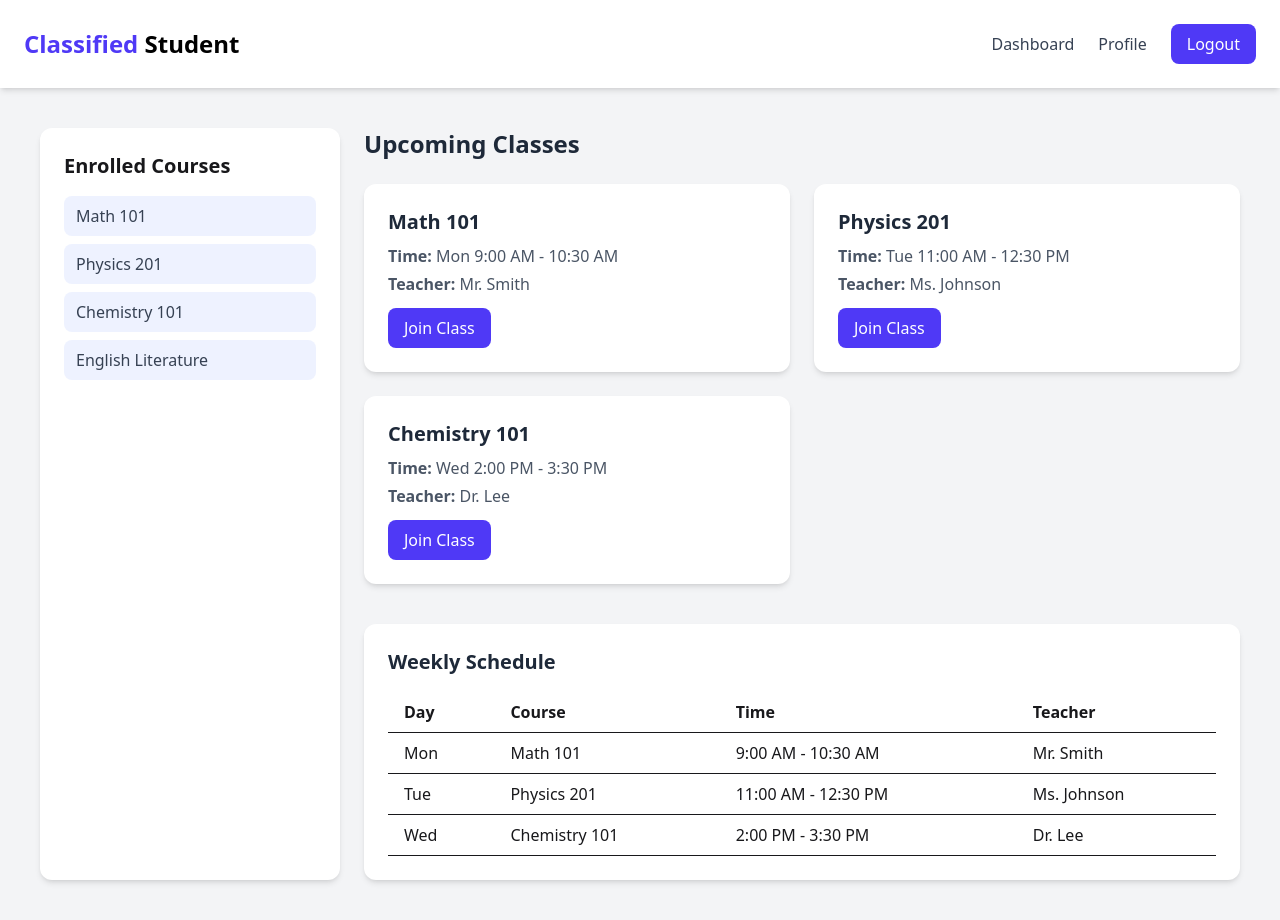
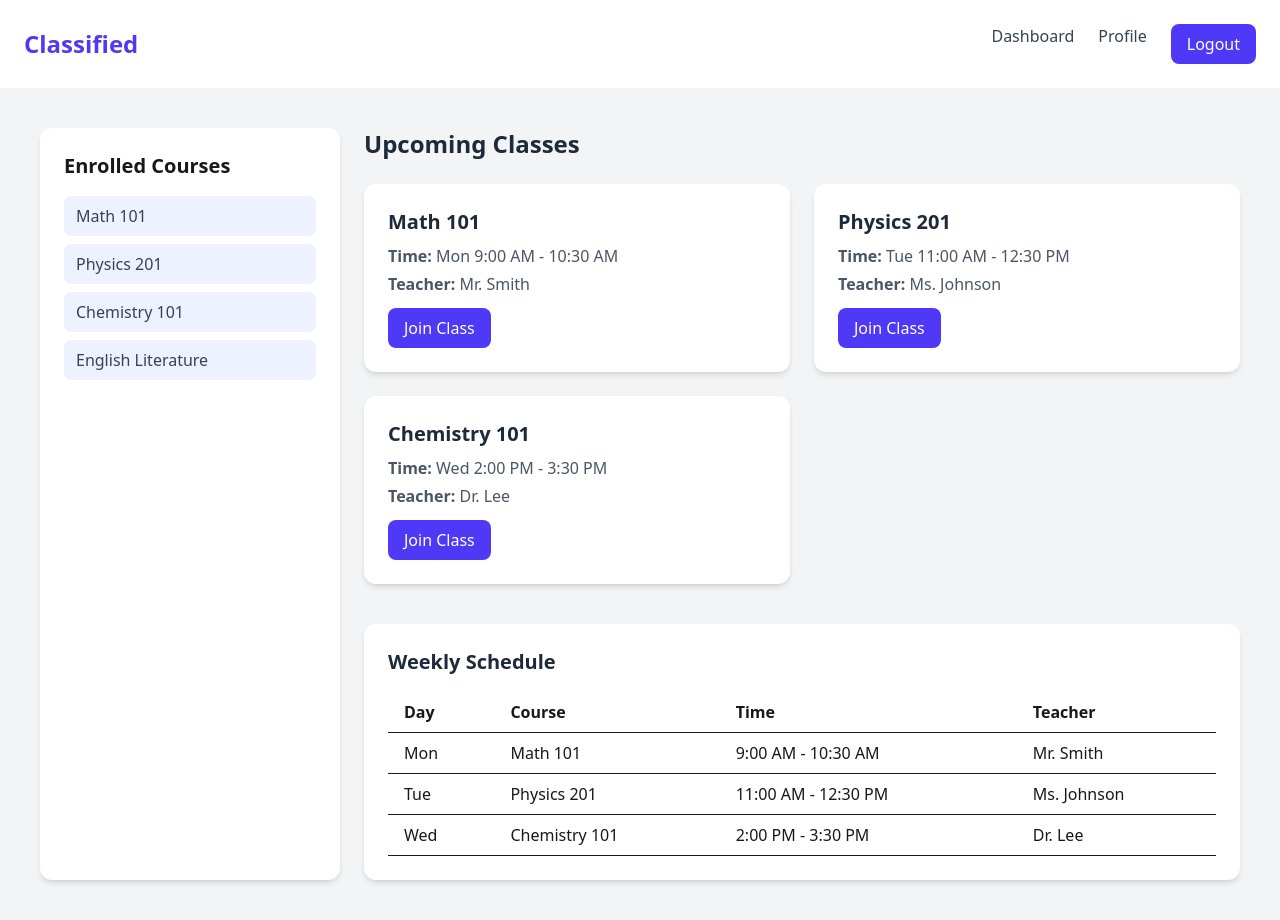
Before and after one commit to JamesDevyDev/Classified, a Next.js app: page /main/student-dashboard in a window 1280 px wide. Built offline with nearby package versions, Linux system fonts and the light colour scheme; no server answers.

Commit message:
added auth/ redirect/logout

```diff
--- /dev/null
+++ b/src/app/(api)/api/auth/logout/route.ts
@@ -0,0 +1,18 @@
+import { cookies } from "next/headers"
+import { NextResponse } from "next/server";
+
+export const GET = async () => {
+    const cookieStore = await cookies();
+    const jwtCookie = cookieStore.get('jwt');
+    if (!jwtCookie) return NextResponse.json("No cookies found", { status: 400 })
+
+    const response = NextResponse.json('User logged out.')
+
+    response.cookies.set('jwt', '', {
+        httpOnly: true,
+        secure: true,
+        path: "/",
+    })
+
+    return response
+}
--- /dev/null
+++ b/src/app/(main)/main/Navbar.tsx
@@ -0,0 +1,41 @@
+'use client'
+
+import React, { useEffect } from 'react'
+import useAuthStore from '@/zustand/useAuthStore'
+import { useRouter } from 'next/navigation'
+
+const Navbar = () => {
+    const router = useRouter()
+
+    const { getLoggedInUser, authUser, logoutFunction } = useAuthStore()
+
+    useEffect(() => {
+        getLoggedInUser()
+    }, [])
+
+    return (
+        <nav className="flex flex-col md:flex-row justify-between items-center p-4 md:p-6 bg-white shadow-md gap-4 ">
+            <h1 className="text-2xl font-bold text-indigo-600">
+                Classified <span className="text-black">{authUser?.role}</span>
+            </h1>
+            <div className="flex flex-col md:flex-row gap-3 md:gap-6">
+                <a href="/admin-dashboard" className="text-gray-700 hover:text-indigo-600">
+                    Dashboard
+                </a>
+                <a href="/profile" className="text-gray-700 hover:text-indigo-600">
+                    Profile
+                </a>
+                <button className="bg-indigo-600 text-white px-4 py-2 rounded-lg hover:bg-indigo-700" onClick={() => {
+                    logoutFunction()
+                    setTimeout(() => {
+                        router.push('/')
+                    }, 1000)
+                }}>
+                    Logout
+                </button>
+            </div>
+        </nav>
+    )
+}
+
+export default Navbar
--- a/src/app/(main)/main/admin-dashboard/page.tsx
+++ b/src/app/(main)/main/admin-dashboard/page.tsx
@@ -48,23 +48,7 @@ export default function AdminDashboard() {
 
     return (
         <div className="min-h-screen bg-gray-100 flex flex-col overflow-x-hidden">
-            {/* Navbar */}
-            <nav className="flex flex-col md:flex-row justify-between items-center p-4 md:p-6 bg-white shadow-md gap-4">
-                <h1 className="text-2xl font-bold text-indigo-600">
-                    Classified <span className="text-black">Admin</span>
-                </h1>
-                <div className="flex flex-col md:flex-row gap-3 md:gap-6">
-                    <a href="/admin-dashboard" className="text-gray-700 hover:text-indigo-600">
-                        Dashboard
-                    </a>
-                    <a href="/profile" className="text-gray-700 hover:text-indigo-600">
-                        Profile
-                    </a>
-                    <button className="bg-indigo-600 text-white px-4 py-2 rounded-lg hover:bg-indigo-700">
-                        Logout
-                    </button>
-                </div>
-            </nav>
+
 
             {/* Main Content */}
             <div className="flex-1 p-4 md:p-10 space-y-8">
--- a/src/app/(main)/main/layout.tsx
+++ b/src/app/(main)/main/layout.tsx
@@ -1,3 +1,4 @@
+import Navbar from "./Navbar";
 
 export default function mainLayout({
     children,
@@ -6,6 +7,9 @@ export default function mainLayout({
 }>) {
     return (
         <div className=''>
+            <div>
+                <Navbar />
+            </div>
             {children}
         </div>
     );
--- a/src/app/(main)/main/student-dashboard/page.tsx
+++ b/src/app/(main)/main/student-dashboard/page.tsx
@@ -19,17 +19,7 @@ export default function Dashboard() {
 
     return (
         <div className="min-h-screen bg-gray-100 flex flex-col">
-            {/* Navbar */}
-            <nav className="flex justify-between items-center p-6 bg-white shadow-md">
-                <h1 className="text-2xl font-bold text-indigo-600">Classified <span className='text-black'>Student</span></h1>
-                <div className="space-x-6">
-                    <Link href="/student-dashboard" className="text-gray-700 hover:text-indigo-600">Dashboard</Link>
-                    <Link href="/profile" className="text-gray-700 hover:text-indigo-600">Profile</Link>
-                    <button className="bg-indigo-600 text-white px-4 py-2 rounded-lg hover:bg-indigo-700">
-                        Logout
-                    </button>
-                </div>
-            </nav>
+
 
             {/* Main Content */}
             <div className="flex flex-col md:flex-row flex-1 p-6 md:p-10 gap-6">
--- a/src/app/(main)/main/teacher-dashboard/page.tsx
+++ b/src/app/(main)/main/teacher-dashboard/page.tsx
@@ -172,19 +172,7 @@ export default function TeacherDashboard() {
 
     return (
         <div className="min-h-screen bg-gray-100 flex flex-col">
-            {/* Navbar */}
-            <nav className="flex justify-between items-center p-6 bg-white shadow-md">
-                <h1 className="text-2xl font-bold text-indigo-600">
-                    Classified <span className="text-black">Teacher</span>
-                </h1>
-                <div className="space-x-6">
-                    <button className="text-gray-700 hover:text-indigo-600">Dashboard</button>
-                    <button className="text-gray-700 hover:text-indigo-600">Profile</button>
-                    <button className="bg-indigo-600 text-white px-4 py-2 rounded-lg hover:bg-indigo-700">
-                        Logout
-                    </button>
-                </div>
-            </nav>
+
 
             {/* Main Content */}
             <div className="flex flex-col md:flex-row flex-1 p-6 md:p-10 gap-6">
```
